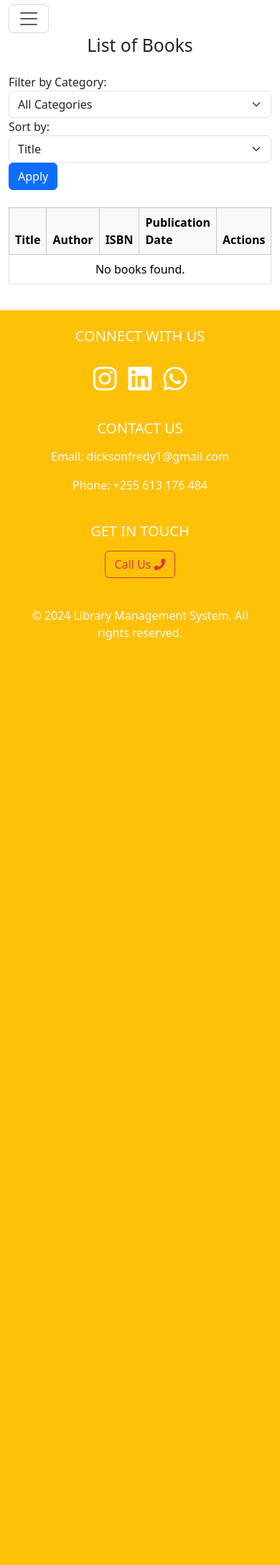
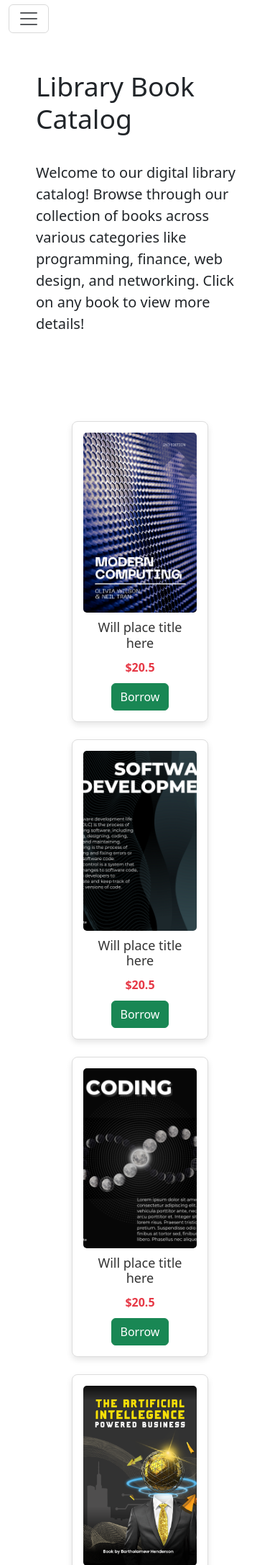
Before and after one commit to Ferlsafer/LMS, a Django app: page /book_catalog/ in a window 390 px wide. Shown: the part 100-2274 px from the top of the page at 72% size. Before the commit the page ends 989 px from the top, so only its background shows below. Run offline with Django 5.2, Linux system fonts and the light colour scheme; data that the repository does not hold is empty.

Commit message:
feat: Add book catalog page with book covers and custom CSS styling
- Added a new book catalog page displaying book covers
- Integrated book cover images for programming, finance, web design, and other categories
- Implemented custom CSS styling for book covers and page layout to improve visual presentation
- Enhanced user experience with responsive design adjustments and polished aesthetics

```diff
--- a/LMS/library/models.py
+++ b/LMS/library/models.py
@@ -12,7 +12,6 @@ class Book(models.Model):
     publication_date = models.DateField()
     category = models.ManyToManyField(Category)
     isbn = models.CharField(max_length=30)
-
     def __str__(self) -> str:
         return f'name: {self.title}'
 
@@ -26,9 +25,10 @@ class Author(models.Model):
         return f'{self.name}'
 
 class Borrower(models.Model):
-    name = models.CharField(max_length=100)
+    username = models.CharField(max_length=100, default='dickson')
     email = models.EmailField(max_length=254, unique=True)
     phone = models.CharField(max_length=15)
+
 
     def __str__(self) -> str:
         return f'Name: {self.name}'
--- a/LMS/library/static/css/styles.css
+++ b/LMS/library/static/css/styles.css
@@ -117,3 +117,41 @@ footer a {
 footer a:hover {
   text-decoration: none;
 }
+
+.container{
+  display: grid;
+  grid-template-columns: repeat(auto-fill, mainmax(200px, 1fr));
+  gap: 30px;
+  padding: 50px;
+
+}
+
+.book-card{
+  background-color: #fff;
+  border: 1px solid #ddd;
+  border-radius: 8px;
+  padding: 15px;
+  box-shadow: 0px 4px 8px rgba(0, 0, 0, 0.1);
+  text-align: center;
+  transition: transform 0.3s;
+}
+.book-cover{
+  width: 100%;
+  height: 250px;
+  object-fit: cover;
+  border-radius: 5px;
+}
+.book-title{
+  font-size: 18px;
+  margin: 10px 0;
+  color: #333;
+}
+.book-price{
+  font-size: 16px;
+  color: #e63946;
+  font-weight: bold;
+  margin: 10px 0;
+}
+.book-card:hover{
+  transform: translateY(-5px);
+}
--- /dev/null
+++ b/LMS/library/templates/book_catalogy.html
@@ -0,0 +1,109 @@
+{% extends "base.html" %}
+
+{% block title %}Book catalogy{% endblock %}
+
+{% block content %}
+<h3 class="display-3">Library Book Catalog</h3>
+<p class="lead"> Welcome to our digital library catalog! Browse through our collection of books across various categories like programming,
+    finance, web design, and networking. Click on any book to view more details! </p>
+<div class="container mt-4">
+    <div class="row">
+        <div class="col-md-4 col-lg-3 mb-4">
+            <div class="book-card">
+                <img src="../static/pictures/White and Dark Violet Modern Minimalist Geometric Computer Book Cover.jpg" alt="Book Cover" class="book-cover">
+                <h3 class="book-title">Will place title here</h3>
+                <p class="book-price">$20.5</p>
+                <button class="btn btn-success">Borrow</button>
+            </div>
+        </div>
+        <div class="col-md-4 col-lg-3 mb-4">
+            <div class="book-card">
+                <img src="../static/pictures/Black modern Software development Instagram Post .png" alt="Book Cover" class="book-cover">
+                <h3 class="book-title">Will place title here</h3>
+                <p class="book-price">$20.5</p>
+                <button class="btn btn-success">Borrow</button>
+            </div>
+        </div>
+        <div class="col-md-4 col-lg-3 mb-4">
+            <div class="book-card">
+                <img src="../static/pictures/Programming and coding Instagram Post .png" alt="Book Cover" class="book-cover">
+                <h3 class="book-title">Will place title here</h3>
+                <p class="book-price">$20.5</p>
+                <button class="btn btn-success">Borrow</button>
+            </div>
+        </div>
+        <div class="col-md-4 col-lg-3 mb-4">
+            <div class="book-card">
+                <img src="../static/pictures/Black Yellow Modern AI Technology Ebook Cover.png" alt="Book Cover" class="book-cover">
+                <h3 class="book-title">Will place title here</h3>
+                <p class="book-price">$20.5</p>
+                <button class="btn btn-success">Borrow</button>
+            </div>
+        </div>
+        <div class="col-md-4 col-lg-3 mb-4">
+            <div class="book-card">
+                <img src="../static/pictures/novel1.jpg" alt="Book Cover" class="book-cover">
+                <h3 class="book-title">Will place title here</h3>
+                <p class="book-price">$20.5</p>
+                <button class="btn btn-success">Borrow</button>
+            </div>
+        </div>
+        <div class="col-md-4 col-lg-3 mb-4">
+            <div class="book-card">
+                <img src="../static/pictures/novel2.jpg" alt="Book Cover" class="book-cover">
+                <h3 class="book-title">Will place title here</h3>
+                <p class="book-price">$20.5</p>
+                <button class="btn btn-success">Borrow</button>
+            </div>
+        </div>
+        <div class="col-md-4 col-lg-3 mb-4">
+            <div class="book-card">
+                <img src="../static/pictures/Red and Yellow Bold Modern Creative Business Book Cover.jpg" alt="Book Cover" class="book-cover">
+                <h3 class="book-title">Will place title here</h3>
+                <p class="book-price">$20.5</p>
+                <button class="btn btn-success">Borrow</button>
+            </div>
+        </div>
+        <div class="col-md-4 col-lg-3 mb-4">
+            <div class="book-card">
+                <img src="../static/pictures/1.png" alt="Book Cover" class="book-cover">
+                <h3 class="book-title">Will place title here</h3>
+                <p class="book-price">$20.5</p>
+                <button class="btn btn-success">Borrow</button>
+            </div>
+        </div>
+        <div class="col-md-4 col-lg-3 mb-4">
+            <div class="book-card">
+                <img src="../static/pictures/finance.webp" alt="Book Cover" class="book-cover">
+                <h3 class="book-title">Will place title here</h3>
+                <p class="book-price">$20.5</p>
+                <button class="btn btn-success">Borrow</button>
+            </div>
+        </div>
+        <div class="col-md-4 col-lg-3 mb-4">
+            <div class="book-card">
+                <img src="../static/pictures/helthy.webp" alt="Book Cover" class="book-cover">
+                <h3 class="book-title">Will place title here</h3>
+                <p class="book-price">$20.5</p>
+                <button class="btn btn-success">Borrow</button>
+            </div>
+        </div>
+        <div class="col-md-4 col-lg-3 mb-4">
+            <div class="book-card">
+                <img src="../static/pictures/programming.webp" alt="Book Cover" class="book-cover">
+                <h3 class="book-title">Will place title here</h3>
+                <p class="book-price">$20.5</p>
+                <button class="btn btn-success">Borrow</button>
+            </div>
+        </div>
+        <div class="col-md-4 col-lg-3 mb-4">
+            <div class="book-card">
+                <img src="../static/pictures/webdesign.webp" alt="Book Cover" class="book-cover">
+                <h3 class="book-title">Will place title here</h3>
+                <p class="book-price">$20.5</p>
+                <button class="btn btn-success">Borrow</button>
+            </div>
+        </div>
+    </div>
+</div>
+{% endblock %}
--- a/LMS/library/templates/index.html
+++ b/LMS/library/templates/index.html
@@ -11,11 +11,11 @@
             <div class="card w-75 rounded">
                 <div class="card-body">
                     <h3 class="text-center mb-4 fw-bold">Sign In</h3>
-                    <form action="{% url 'login' %}" method="POST">
+                    <form method="POST">
                         {% csrf_token %}
                         <div class="mb-3">
-                            <label for="email" class="form-label">Email address</label>
-                            <input type="email" name="email" class="form-control" id="email" placeholder="Enter your email">
+                            <label for="username" class="form-label">User Name</label>
+                            <input type="text" name="username" class="form-control" id="username" placeholder="Enter your username">
                         </div>
                         <div class="mb-3">
                             <label for="password" class="form-label">Password</label>
--- a/LMS/library/templates/registration_form.html
+++ b/LMS/library/templates/registration_form.html
@@ -17,8 +17,8 @@
                     <form action="{% url 'register' %}" method="POST">
                         {% csrf_token %}
                         <div class="mb-3">
-                            <label for="name" class="form-label">Full Name: </label>
-                            <input type="text" class="form-control" id="name" name="name" placeholder="Enter your name">
+                            <label for="username" class="form-label">User Name: </label>
+                            <input type="text" class="form-control" id="name" name="username" placeholder="Enter your username">
                         </div>
                         <div class="mb-3">
                             <label for="email" class="form-label">Email address: </label>
--- a/LMS/library/views.py
+++ b/LMS/library/views.py
@@ -8,7 +8,7 @@ from django.contrib.auth.models import User
 from django.contrib.auth import authenticate,login, logout
 from django.contrib.auth.decorators import login_required
 
-@login_required(login_url='login_user')
+#@login_required(login_url='login_user')
 def home(request):
     return render(request, 'index.html')
 
@@ -20,30 +20,30 @@ def contact(request):
 
 def handle_registration(request):
     if request.method == 'POST':
-        name = request.POST['name']
+        username = request.POST['username']
         email = request.POST['email']
         phone = request.POST['phone']
         password = request.POST['password']
-        is_admin = request.POST.get('is_admin') == 'on'  # I added this for the purpose handlelign normal user and admin temporary
 
-        borrower = Borrower.objects.create(
-            name=name, email=email, phone=phone, password=password, is_admin=is_admin
-        )
-        if is_admin:
-            return redirect('admin_dashboard')  # after registration admin will be sent to admin dashboard direct
-        else:
-            return redirect('books.html') #this will send a normal user to book list page
+        borrower = User.objects.create(
+            username=username,
+            email=email,
+            phone=phone,
+            password=password)
+
+        return redirect('login_user')
     return render(request, 'registration_form.html')
 
 def login_user(request):
     if request.method == 'POST':
-        email = request.POST.get('email')
+        username = request.POST.get('username')
         password = request.POST.get('password')
-        user = authenticate(email=email, password=password)
+        user = authenticate(username=username, password=password)
+
         if user is not None:
             login(request, user)
-            return redirect('list_books')
-        return redirect('handle_registration')
+            return redirect('book_catalog')
+    return render(request, 'index.html')
 
 def logout_user(request):
     logout(request)
@@ -58,29 +58,24 @@ def admin_dashboard(request):
     return render(request, 'admin_dashboard.html', {'books': books, 'categories': categories})
 
 def book_catalog(request):
-    # Logic to display the book catalog for normal users
     books = Book.objects.all()
-    return render(request, 'books.html', {'books': books})
+    return render(request, 'book_catalogy.html', {'books': books})
 def add_book(request):
     if request.method == 'POST':
-        # Get book information from the form
         title = request.POST['title']
         isbn = request.POST['isbn']
         publication_date = request.POST['publication_date']
         category_id = request.POST['category']
 
-        # Get author information from the form
         author_name = request.POST['author_name']
         author_birth_date = request.POST['author_birth_date']
         author_biography = request.POST['author_biography']
 
-        # Create or get the author
         author, created = Author.objects.get_or_create(
             name=author_name,
             defaults={'birth_date': author_birth_date, 'biography': author_biography}
         )
 
-        # Create the book with the selected category and the new author
         category = Category.objects.get(id=category_id)
         Book.objects.create(
             title=title,
@@ -90,7 +85,7 @@ def add_book(request):
             category=category
         )
 
-        return redirect('list_books')  # Redirect to book list after adding all the information from the form
+        return redirect('list_books')
 
     categories = Category.objects.all()
     return render(request, 'add_book.html', {'categories': categories})
@@ -101,7 +96,6 @@ def edit_book(request, book_id):
     authors = Author.objects.all()
 
     if request.method == 'POST':
-        # Get updated book information after editing it from the editing form
         book.title = request.POST['title']
         book.author_id = request.POST['author']
         book.isbn = request.POST['isbn']
@@ -132,7 +126,6 @@ def add_author(request):
         birth_date = request.POST.get('birth_date')
         biography = request.POST.get('biography')
 
-        # I added this to make sure the field is filled
         if not name:
             return HttpResponse("Name is required.", status=400)
 
@@ -145,7 +138,7 @@ def list_books(request):
     books = Book.objects.all()
     categories = Category.objects.all()
 
-    # Get filter and sort parameters from the request sent by the user from the form
+
     category_id = request.GET.get('category')
     sort_by = request.GET.get('sort', 'title')  # Default sort by title
 
```
Also changed, not shown: LMS/library/static/pictures/1.png (added), LMS/library/static/pictures/Black Yellow Modern AI Technology Ebook Cover.png (added), LMS/library/static/pictures/Black modern Software development Instagram Post .png (added), LMS/library/static/pictures/Programming and coding Instagram Post .png (added), LMS/library/static/pictures/Red and Yellow Bold Modern Creative Business Book Cover.jpg (added), LMS/library/static/pictures/White and Dark Violet Modern Minimalist Geometric Computer Book Cover.jpg (added), LMS/library/static/pictures/finance.webp (added), LMS/library/static/pictures/helthy.webp (added), LMS/library/static/pictures/mat.png (added), LMS/library/static/pictures/novel1.jpg (added), LMS/library/static/pictures/novel2.jpg (added), LMS/library/static/pictures/programming.webp (added), LMS/library/static/pictures/webdesign.webp (added).
